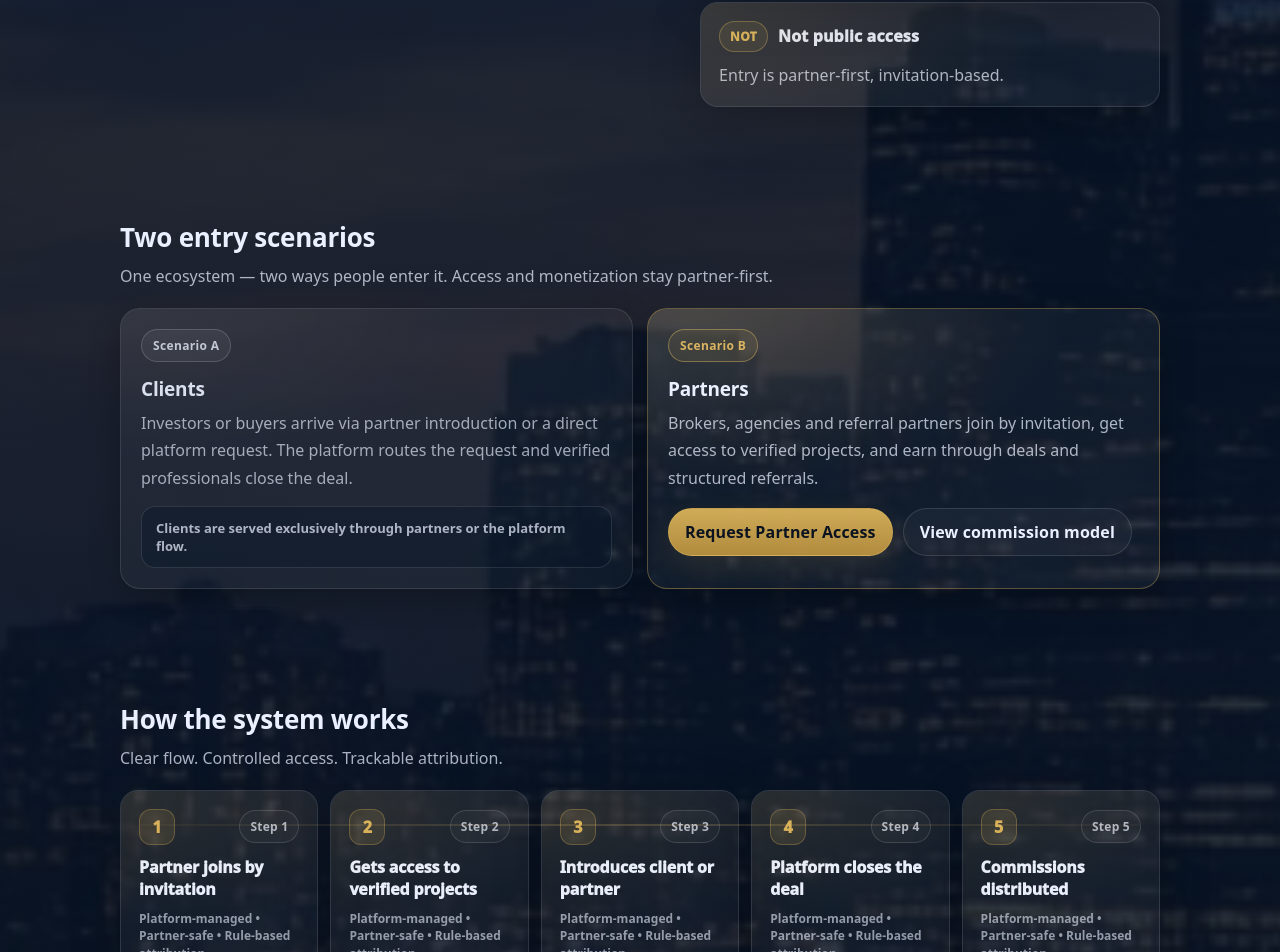
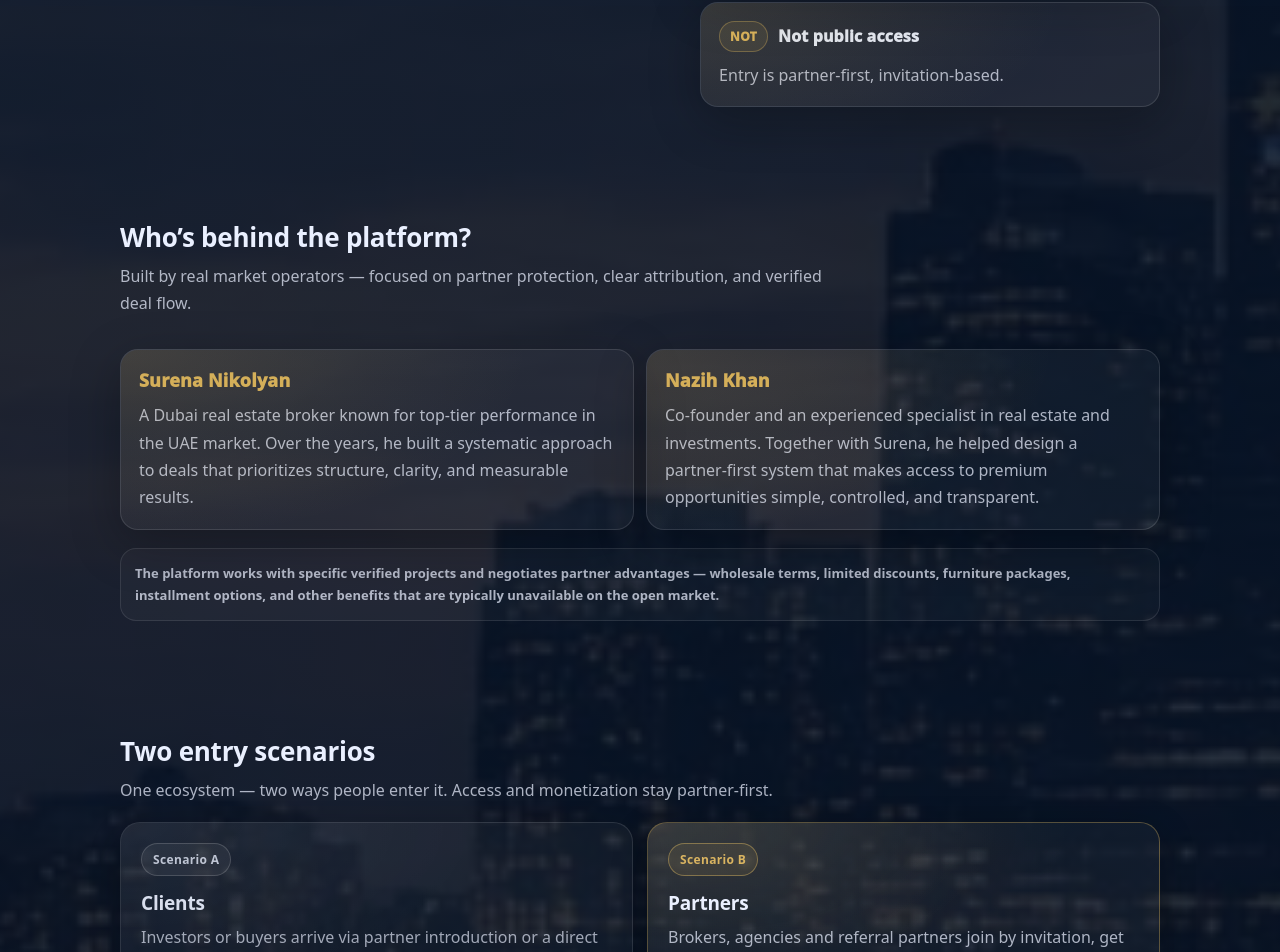
Before and after one commit to dreaaam777-max/onlybrokers-alliance, a React (Vite) app: page / in a window 1280 px wide. Shown: the part 1594-2546 px from the top of the page. Built offline with nearby package versions, Linux system fonts and the light colour scheme.

Commit message:
Add Founders section

```diff
--- a/src/pages/Home/Home.jsx
+++ b/src/pages/Home/Home.jsx
@@ -14,6 +14,7 @@ import FAQ from "../../components/sections/FAQ/FAQ";
 import Benefits from "../../components/sections/Benefits/Benefits";
 import Join from "../../components/sections/Join/Join";
 import FinalCTA from "../../components/sections/FinalCTA/FinalCTA";
+import Founders from "../../components/sections/Founders/Founders";
 
 export default function Home() {
   return (
@@ -32,6 +33,7 @@ export default function Home() {
         <AllianceLeadership />
         <ForWhom />
         <About />
+        <Founders/>
         <EntryScenarios />
         <HowItWorks />
         <Commissions />
```
